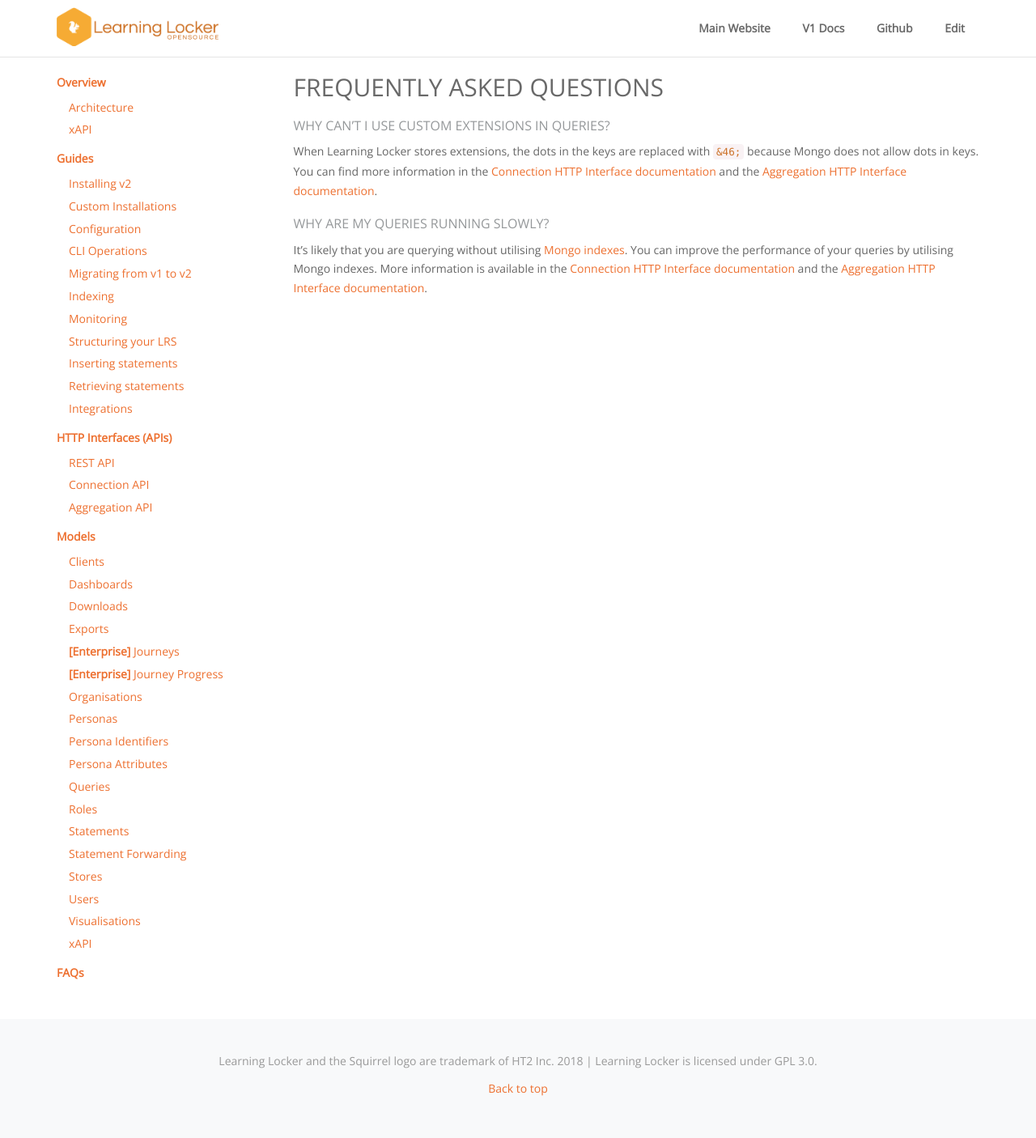
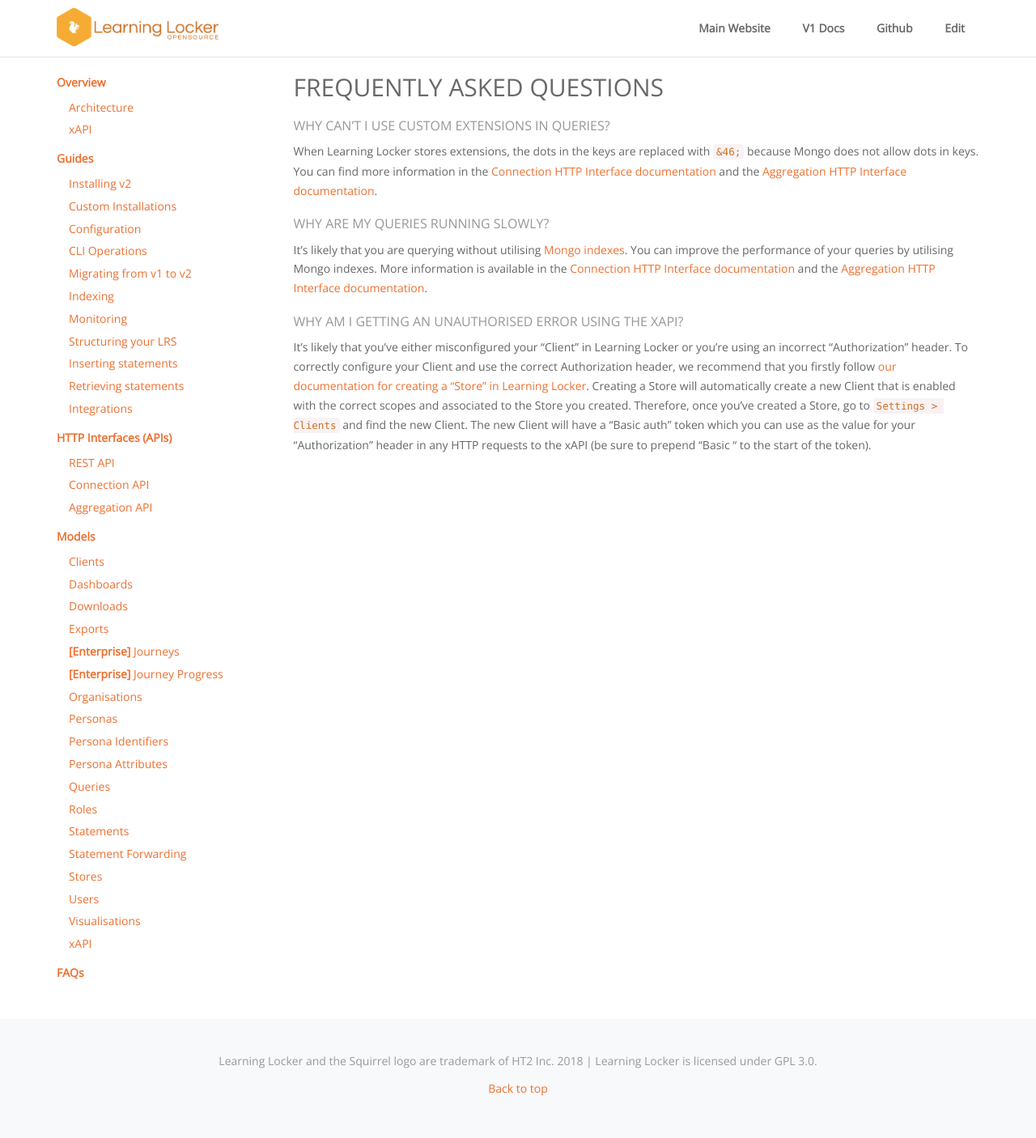
Before and after one commit to LearningLocker/docs, a Jekyll site: the page built from src/faqs.md, in a window 1280 px wide. Shown: the whole page at 81% size. Built offline with Jekyll 4.4.1, drawn with Linux system fonts in a browser that asks for light colours; nearby versions of some CDN libraries; our own code applies the rules of GitHub Pages for plain Markdown files.

Commit message:
feat: Adds FAQ for unauthorised errors.

```diff
--- a/src/faqs.md
+++ b/src/faqs.md
@@ -8,3 +8,6 @@
 
 #### Why are my queries running slowly?
 It's likely that you are querying without utilising [Mongo indexes](https://docs.mongodb.com/manual/indexes/). You can improve the performance of your queries by utilising Mongo indexes. More information is available in the [Connection HTTP Interface documentation](../http-connection#filtering-with-improved-performance) and the [Aggregation HTTP Interface documentation](../http-aggregation#matching-with-improved-performance).
+
+#### Why am I getting an unauthorised error using the xAPI?
+It's likely that you've either misconfigured your "Client" in Learning Locker or you're using an incorrect "Authorization" header. To correctly configure your Client and use the correct Authorization header, we recommend that you firstly follow [our documentation for creating a "Store" in Learning Locker](https://ht2ltd.zendesk.com/hc/en-us/articles/115000893009-Managing-your-Learning-Record-Stores#creating-a-new-store). Creating a Store will automatically create a new Client that is enabled with the correct scopes and associated to the Store you created. Therefore, once you've created a Store, go to `Settings > Clients` and find the new Client. The new Client will have a "Basic auth" token which you can use as the value for your "Authorization" header in any HTTP requests to the xAPI (be sure to prepend "Basic " to the start of the token).
```
